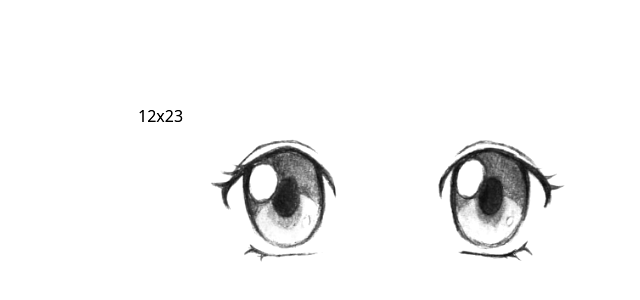
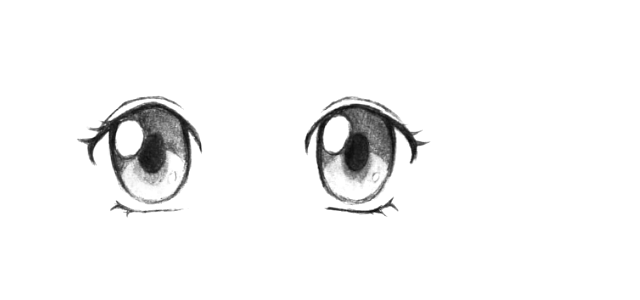
Before and after one commit to tsimma/02-eyes, a React (Create React App) app: page / in a window 1280 px wide. Shown: the part 196-496 px from the top of the page, without its empty margins (252-892 px from the left). Built offline with nearby package versions, Linux system fonts and the light colour scheme.

Commit message:
Add coordinates

```diff
--- a/src/App.tsx
+++ b/src/App.tsx
@@ -1,11 +1,14 @@
 import { Eyes } from './Eyes'
-import { FC } from 'react'
-import { Container } from './Container'
+import { FC, useState } from 'react'
+import { EyesContainer } from './EyesContainer'
+import { Coordinates } from './Coordinates'
 
 export const App: FC = () => {
+  const [coordinates, setCoordinates] = useState<Coordinates | null>(null)
+
   return (
-    <Container>
-      <Eyes x={12} y={23} />
-    </Container>
+    <EyesContainer setCoordinates={setCoordinates}>
+      <Eyes coordinates={coordinates} />
+    </EyesContainer>
   )
 }
--- a/src/Container.tsx
+++ /dev/null
@@ -1,5 +0,0 @@
-import { FC, PropsWithChildren } from 'react'
-
-export const Container: FC<PropsWithChildren> = ({ children }) => {
-  return <div className="h-screen flex items-center justify-center">{children}</div>
-}
--- /dev/null
+++ b/src/Coordinates.tsx
@@ -0,0 +1 @@
+export type Coordinates = [x: number, y: number]
--- a/src/Eyes.tsx
+++ b/src/Eyes.tsx
@@ -1,14 +1,14 @@
 import { FC } from 'react'
+import { Coordinates } from './Coordinates'
 
 export const Eyes: FC<{
-  x: number
-  y: number
-}> = ({ x, y }) => {
+  coordinates: Coordinates | null
+}> = ({ coordinates }) => {
   return (
     <div
       className={`hover:bg-[url("./resources/closedeyes.jpg")] bg-[url("./resources/openeyes.jpg")] w-[500px] h-[200px] bg-cover bg-center bg-no-repeat  contrast-125`}
     >
-      {x}x{y}
+      {coordinates ? `${coordinates[0].toFixed(2)} x ${coordinates[1].toFixed(2)}` : null}
     </div>
   )
 }
--- /dev/null
+++ b/src/EyesContainer.tsx
@@ -0,0 +1,23 @@
+import { FC, PropsWithChildren } from 'react'
+import { Coordinates } from './Coordinates'
+import { useEyesContainerMouseMoveHandler } from './useEyesContainerMouseMoveHandler'
+
+type Props = PropsWithChildren<{
+  setCoordinates: (coordinates: Coordinates | null) => void
+}>
+
+export const EyesContainer: FC<Props> = ({ children, setCoordinates }) => {
+  const mouseMoveHandler = useEyesContainerMouseMoveHandler(setCoordinates)
+
+  return (
+    <div
+      className="m-32 p-32 inline-flex items-center justify-center"
+      onMouseMove={mouseMoveHandler}
+      onMouseLeave={() => {
+        setCoordinates(null)
+      }}
+    >
+      {children}
+    </div>
+  )
+}
--- /dev/null
+++ b/src/useEyesContainerMouseMoveHandler.tsx
@@ -0,0 +1,19 @@
+import { MouseEvent, MouseEventHandler } from 'react'
+import { Coordinates } from './Coordinates'
+
+export function useEyesContainerMouseMoveHandler(
+  setCoordinates: (coordinates: Coordinates) => void,
+): MouseEventHandler {
+  return (event: MouseEvent) => {
+    const containerElement = event.currentTarget
+    const rect = containerElement.getBoundingClientRect()
+
+    const relativeX = event.clientX - rect.x
+    const relativeY = event.clientY - rect.y
+
+    const x = relativeX / rect.width
+    const y = relativeY / rect.height
+
+    setCoordinates([x, y])
+  }
+}
```
